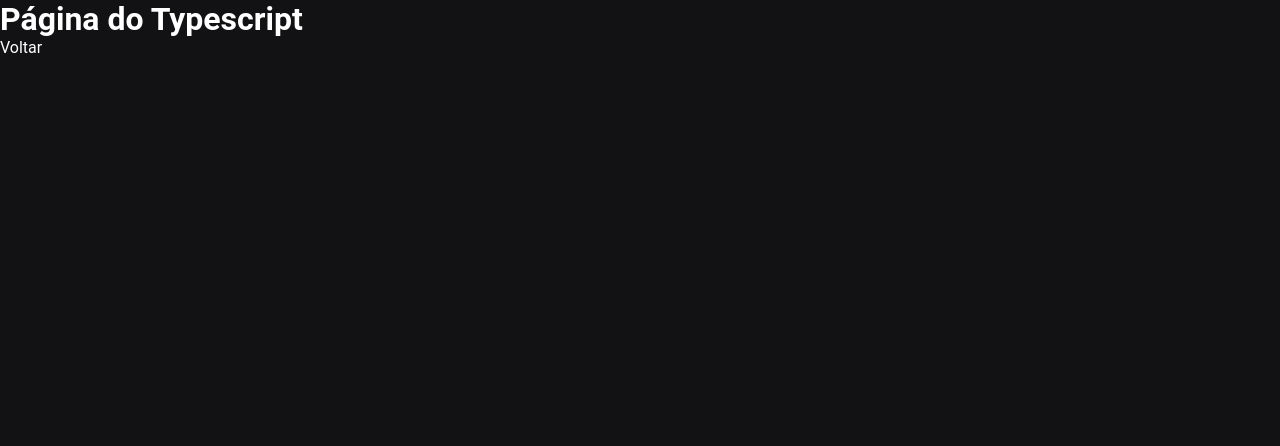
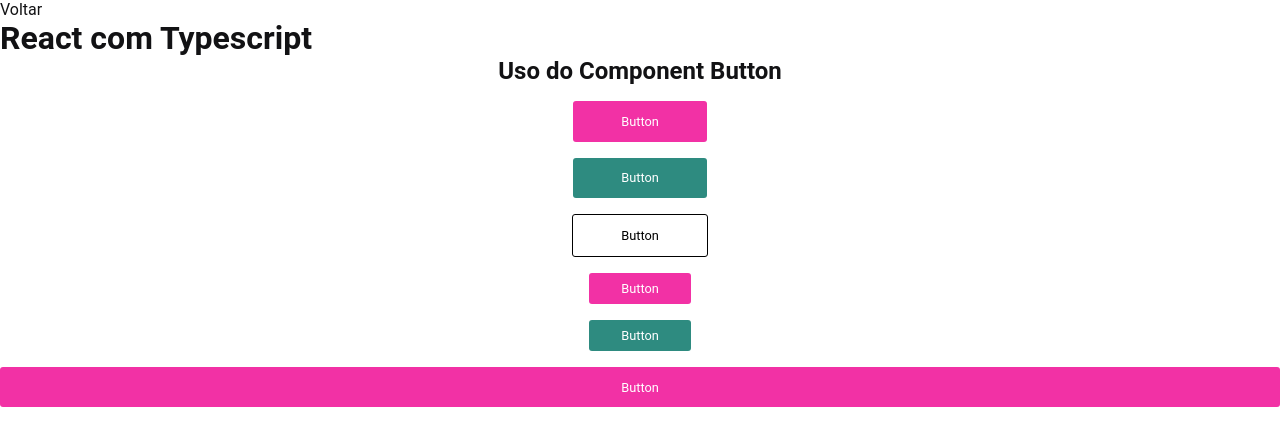
Before and after one commit to Dev-JoseRonaldo/union-group-treinamento, a React (Vite) app: page /typescript in a window 1280 px wide. Shown: the top 446 px of the page. Built offline with nearby package versions, Linux system fonts and the light colour scheme.

Commit message:
:sparkles: feat: Criação e estilização do component Button

```diff
--- /dev/null
+++ b/src/components/Button/index.tsx
@@ -0,0 +1,36 @@
+import { ButtonHTMLAttributes } from 'react'
+
+import './styles.css'
+
+// informamos que o ButtonProps deve receber todas as propriedades
+// que um botão do React tem, mais as propriedades que nós estamos definindo
+interface ButtonProps extends ButtonHTMLAttributes<HTMLButtonElement> {
+  variant?: 'primary' | 'secondary' | 'outline'
+  size?: 'small' | 'medium'
+  fullWidth?: boolean
+  onClick: () => void
+}
+
+export const Button = ({
+  children,
+  // aqui definimos o valor padrão das propriedades opcionais,
+  // se nada for passado para o componente esses valores serão utilizados
+  variant = 'primary',
+  size = 'medium',
+  fullWidth = false,
+  onClick,
+  ...props
+
+}: ButtonProps) => {
+  return (
+    <button
+      className={`button button-${variant} ${
+        variant === 'outline'
+      } button-${size} ${fullWidth ? 'button-fullWidth' : ''}`}
+      onClick={onClick}
+      {...props}
+    >
+      <span>{children}</span>
+    </button>
+  )
+}
--- /dev/null
+++ b/src/components/Button/styles.css
@@ -0,0 +1,43 @@
+:root {
+  --primary: #f231a5;
+  --secundary: #2e8b80;
+  --outline: #ffffff;
+  --outline-border: #000000;
+}
+
+.button {
+  width: max-content;
+
+  background: transparent;
+  color: white;
+  font-size: 0.8rem;
+
+  border: 0;
+  border-radius: 3px;
+}
+
+.button-primary {
+  background-color: var(--primary);
+}
+
+.button-secondary {
+  background-color: var(--secundary);
+}
+
+.button-outline {
+  color: var(--outline-border);
+  background-color: var(--outline);
+  border: 1px solid var(--outline-border);
+}
+
+.button-small {
+  padding: 0.5rem 2rem;
+}
+
+.button-medium {
+  padding: 0.8rem 3rem;
+}
+
+.button-fullWidth {
+  width: 100vw;
+}
--- a/src/pages/Home.tsx
+++ b/src/pages/Home.tsx
@@ -1,8 +1,11 @@
 import { Link } from "react-router-dom"
+
+import styles from '../styles/home.module.scss'
 
 export const Home = () => {
   return (
-    <header>
+    <>
+      <main className={styles.container}>
         <nav>
           <ul>
             <li><Link to="/reactjs">React.js</Link></li>
@@ -10,6 +13,7 @@
             <li><Link to="/sass">Sass</Link></li>
           </ul>
         </nav>
-    </header>
+      </main>
+    </>
   )
 }
--- a/src/pages/Typescript.tsx
+++ b/src/pages/Typescript.tsx
@@ -1,10 +1,59 @@
 import { Link } from "react-router-dom"
+import { Button } from "../components/Button"
+
+import styles from '../styles/typescript.module.scss'
 
 export const Typescript = () => {
+  function handleClick(name: string, age: number) {
+    console.log(`Me chama ${name} e tenho ${age} anos`)
+  }
+
   return (
     <>
-      <h1>Página do Typescript</h1>
-      <Link to="/">Voltar</Link>
+      <main>
+        <Link to="/">Voltar</Link>
+        <h1>React com Typescript</h1>
+        <section className={styles.buttons}>
+          <h2>Uso do Component Button</h2>
+          {/* Utiliza o valor padrão das props */}
+          <Button onClick={() => handleClick('Leandro Lopes', 27)}>Button</Button>
+
+          {/* variant secondary */}
+          <Button
+            variant="secondary"
+            onClick={() => handleClick('Leandro Lopes', 27)}
+          >
+            Button
+          </Button>
+
+          {/* variant outline */}
+          <Button
+            variant="outline"
+            onClick={() => handleClick('Leandro Lopes', 27)}
+          >
+            Button
+          </Button>
+
+          {/* size small */}
+          <Button size="small" onClick={() => handleClick('Leandro Lopes', 27)}>
+            Button
+          </Button>
+
+          {/* size medium */}
+          <Button
+            variant="secondary"
+            size="small"
+            onClick={() => handleClick('Leandro Lopes', 27)}
+          >
+            Button
+          </Button>
+
+          {/* full width */}
+          <Button fullWidth onClick={() => handleClick('Leandro Lopes', 27)}>
+            Button
+          </Button>
+        </section>
+      </main>
     </>
   )
 }
--- a/src/styles/global.scss
+++ b/src/styles/global.scss
@@ -24,8 +24,8 @@
 }
 
 body {
-  background: var(--gray-900);
-  color: var(--white);
+  background: var(--white);
+  color: var(--gray-900);
 }
 
 body, input, textarea, select, button {
@@ -39,4 +39,5 @@
 * {
   color: inherit;
   text-decoration: none;
+  list-style: none;
 }
--- /dev/null
+++ b/src/styles/home.module.scss
@@ -0,0 +1,4 @@
+.container{
+  max-width: 1120px;
+  margin: 0 auto;
+}
--- /dev/null
+++ b/src/styles/typescript.module.scss
@@ -0,0 +1,9 @@
+.buttons{
+  display: flex;
+  flex-direction: column;
+  align-items: center;
+  justify-content: center;
+  gap: 1rem;
+
+  margin: 0 auto;
+}
```
Lines whose indentation alone changed are shown as unchanged.
